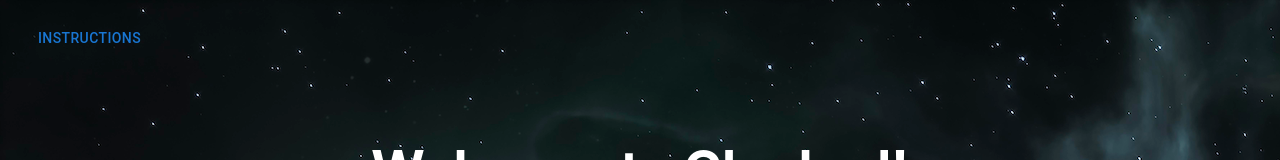
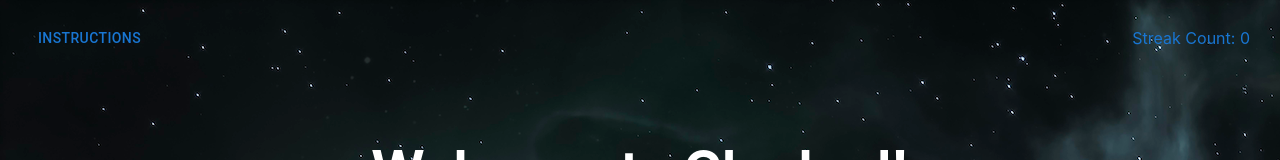
Before and after one commit to bwwhitaker/cloaked, a React (Create React App) app: page / in a window 1280 px wide. Shown: the top 160 px of the page. Built offline with nearby package versions, Linux system fonts and the light colour scheme.

Commit message:
Add Primitive Streak Count
Streak Count is now calculated, but only if page is not refreshed

```diff
--- a/src/Components/GameSpace.css
+++ b/src/Components/GameSpace.css
@@ -1,11 +1,26 @@
 .HeaderRow {
 	position: fixed;
+	display: flex;
+	justify-content: space-between;
+	align-items: center;
+	width: 100%;
 	padding: 10px;
 	margin-top: 10px;
-	margin-left: 20px;
 	margin-bottom: 20px;
 	top: 0;
 	left: 0;
+}
+
+.HeaderRow .left {
+	margin-left: 20px;
+	margin-right: auto;
+}
+
+.HeaderRow .right {
+	margin-right: 40px;
+	margin-left: auto;
+	font-size: medium;
+	color: #1976d2;
 }
 
 .GameSpaceVertical {
--- a/src/Components/GameSpace.js
+++ b/src/Components/GameSpace.js
@@ -19,6 +19,7 @@ function GameSpace() {
 	const [readyToPlay, setReadyToPlay] = useState(false);
 	const [axis, setAxis] = useState(6);
 	let maxValue = axis * axis;
+	const [succesfulScanCount, setSuccesfulScanCount] = useState(0);
 	const [ships, setShip] = useState(2);
 	const [fieldBg, setFieldBg] = useState('white');
 	const [shipLocations, setShipLocations] = useState([]);
@@ -87,6 +88,7 @@ function GameSpace() {
 		<div>
 			<div hidden={readyToPlay}>
 				<div className='HeaderRow'>
+					<span className='left'>
 						<Button
 							variant='text'
 							onClick={() => {
@@ -96,6 +98,8 @@ function GameSpace() {
 						>
 							Instructions
 						</Button>
+					</span>
+					<span className='right'>Streak Count: {succesfulScanCount}</span>
 				</div>
 				<h1>Welcome to Cloaked!</h1>
 				<h3>Scanning Parameters:</h3>
@@ -159,6 +163,7 @@ function GameSpace() {
 			{readyToPlay && (
 				<div>
 					<div className='HeaderRow'>
+						<span className='left'>
 							<Button
 								sx={{
 									color: lightBlue[800],
@@ -183,6 +188,8 @@ function GameSpace() {
 							>
 								Instructions
 							</Button>
+						</span>
+						<span className='right'>Streak Count: {succesfulScanCount}</span>
 					</div>
 
 					<SearchGrid
@@ -194,6 +201,8 @@ function GameSpace() {
 						setShipLocations={setShipLocations}
 						diagonalMode={diagonalMode}
 						diagonalModeStatus={diagonalModeStatus}
+						succesfulScanCount={succesfulScanCount}
+						setSuccesfulScanCount={setSuccesfulScanCount}
 					/>
 				</div>
 			)}
--- a/src/Components/SearchGrid.js
+++ b/src/Components/SearchGrid.js
@@ -13,6 +13,7 @@ function SearchGrid(props) {
 	const shipsToPass = props.shipLocations;
 	const diagonalMode = props.diagonalMode;
 	const diagonalModeStatus = props.diagonalModeStatus;
+	const succesfulScanCount = props.succesfulScanCount;
 	const [targeted, setTargeted] = useState([]);
 	const [scanBackground, setScanBackground] = useState('Blue');
 	const [targetBackground, setTargetBackground] = useState('');
@@ -31,6 +32,10 @@ function SearchGrid(props) {
 	const handleScanCloakedShip = (value) => {
 		props.setReadyToPlay(false);
 		props.setShipLocations([]);
+	};
+
+	const clearStreak = () => {
+		props.setSuccesfulScanCount(0);
 	};
 
 	const [snackbarMessage1, setSnackbarMessage1] = useState('');
@@ -71,6 +76,7 @@ function SearchGrid(props) {
 			setSnackbarMessage1('You found and destroyed all of the ships!');
 			setFireSnackbarColor('success');
 			setSnackbarTitle('You Win!');
+			props.setSuccesfulScanCount(succesfulScanCount + 1);
 		} else {
 			let hiddenShips = shipsToPass
 				.sort(function (a, b) {
@@ -88,6 +94,7 @@ function SearchGrid(props) {
 				setSnackbarMessage1(`Your scans were not accurate. They fired back and destroyed your ship.`);
 				setSnackbarMessage2(`Ships were in cells: ${hiddenShips}.`);
 			}
+			props.setSuccesfulScanCount(0);
 		}
 	}
 
@@ -175,6 +182,7 @@ function SearchGrid(props) {
 									clickMode={clickMode}
 									handleScanCloakedShip={handleScanCloakedShip}
 									diagonalMode={diagonalMode}
+									clearStreak={clearStreak}
 								/>
 							</Grid>
 						))}
--- a/src/Components/Square.js
+++ b/src/Components/Square.js
@@ -64,6 +64,7 @@ function Square(props) {
 
 		if (isInArray(id, shipLocations) && clickMode === 'Scan' && isInArray(id, targeted)) {
 			updateColors('red', 'white', 250);
+			props.clearStreak();
 			props.removeTargeted(id);
 			setScanning(true);
 			setTimeout(() => {
@@ -71,6 +72,7 @@ function Square(props) {
 			}, 250);
 		} else if (isInArray(id, shipLocations) && clickMode === 'Scan') {
 			updateColors('red', 'white', 250);
+			props.clearStreak();
 			setTimeout(() => {
 				setScanDialogueOpen(true);
 			}, 250);
```
Lines whose indentation alone changed are shown as unchanged.
